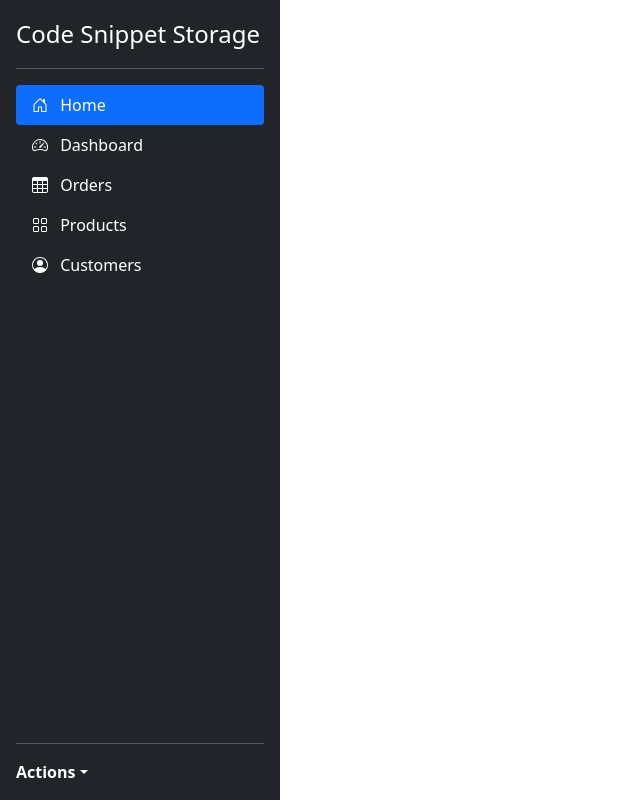
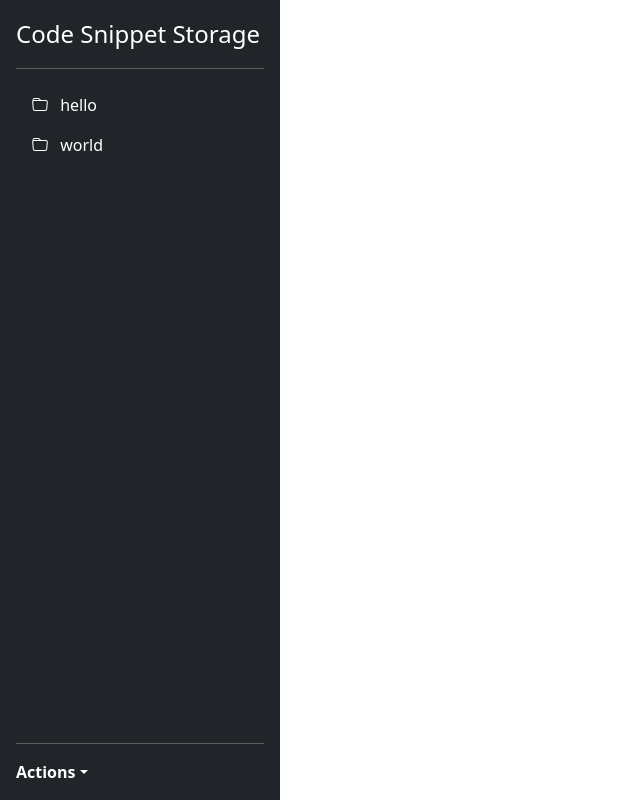
Before and after one commit to andrew-waite/code-snippet-storage, an Angular app: page / in a window 1280 px wide. Shown: the whole page, without its empty margins (0-640 px from the left). Built offline with nearby package versions, Linux system fonts and the light colour scheme.

Commit message:
Create folders dynamically from data source

```diff
--- /dev/null
+++ b/src/app/FolderRepository.ts
@@ -0,0 +1,3 @@
+export interface FolderRepository {
+    getFolders: () => Array<string>;
+}
--- /dev/null
+++ b/src/app/JsonFolderRepository.ts
@@ -0,0 +1,7 @@
+import { FolderRepository } from "./FolderRepository";
+
+export class JsonFolderRepository implements FolderRepository {
+    getFolders(): Array<string> {
+        throw new Error("Method not implemented.");
+    }
+}
--- a/src/app/app.component.html
+++ b/src/app/app.component.html
@@ -1,55 +1,6 @@
 <svg xmlns="http://www.w3.org/2000/svg" style="display: none;">
-  <symbol id="home" viewBox="0 0 16 16">
-    <path d="M8.354 1.146a.5.5 0 0 0-.708 0l-6 6A.5.5 0 0 0 1.5 7.5v7a.5.5 0 0 0 .5.5h4.5a.5.5 0 0 0 .5-.5v-4h2v4a.5.5 0 0 0 .5.5H14a.5.5 0 0 0 .5-.5v-7a.5.5 0 0 0-.146-.354L13 5.793V2.5a.5.5 0 0 0-.5-.5h-1a.5.5 0 0 0-.5.5v1.293L8.354 1.146zM2.5 14V7.707l5.5-5.5 5.5 5.5V14H10v-4a.5.5 0 0 0-.5-.5h-3a.5.5 0 0 0-.5.5v4H2.5z"/>
-  </symbol>
-  <symbol id="speedometer2" viewBox="0 0 16 16">
-    <path d="M8 4a.5.5 0 0 1 .5.5V6a.5.5 0 0 1-1 0V4.5A.5.5 0 0 1 8 4zM3.732 5.732a.5.5 0 0 1 .707 0l.915.914a.5.5 0 1 1-.708.708l-.914-.915a.5.5 0 0 1 0-.707zM2 10a.5.5 0 0 1 .5-.5h1.586a.5.5 0 0 1 0 1H2.5A.5.5 0 0 1 2 10zm9.5 0a.5.5 0 0 1 .5-.5h1.5a.5.5 0 0 1 0 1H12a.5.5 0 0 1-.5-.5zm.754-4.246a.389.389 0 0 0-.527-.02L7.547 9.31a.91.91 0 1 0 1.302 1.258l3.434-4.297a.389.389 0 0 0-.029-.518z"/>
-    <path fill-rule="evenodd" d="M0 10a8 8 0 1 1 15.547 2.661c-.442 1.253-1.845 1.602-2.932 1.25C11.309 13.488 9.475 13 8 13c-1.474 0-3.31.488-4.615.911-1.087.352-2.49.003-2.932-1.25A7.988 7.988 0 0 1 0 10zm8-7a7 7 0 0 0-6.603 9.329c.203.575.923.876 1.68.63C4.397 12.533 6.358 12 8 12s3.604.532 4.923.96c.757.245 1.477-.056 1.68-.631A7 7 0 0 0 8 3z"/>
-  </symbol>
-  <symbol id="table" viewBox="0 0 16 16">
-    <path d="M0 2a2 2 0 0 1 2-2h12a2 2 0 0 1 2 2v12a2 2 0 0 1-2 2H2a2 2 0 0 1-2-2V2zm15 2h-4v3h4V4zm0 4h-4v3h4V8zm0 4h-4v3h3a1 1 0 0 0 1-1v-2zm-5 3v-3H6v3h4zm-5 0v-3H1v2a1 1 0 0 0 1 1h3zm-4-4h4V8H1v3zm0-4h4V4H1v3zm5-3v3h4V4H6zm4 4H6v3h4V8z"/>
-  </symbol>
-  <symbol id="people-circle" viewBox="0 0 16 16">
-    <path d="M11 6a3 3 0 1 1-6 0 3 3 0 0 1 6 0z"/>
-    <path fill-rule="evenodd" d="M0 8a8 8 0 1 1 16 0A8 8 0 0 1 0 8zm8-7a7 7 0 0 0-5.468 11.37C3.242 11.226 4.805 10 8 10s4.757 1.225 5.468 2.37A7 7 0 0 0 8 1z"/>
-  </symbol>
-  <symbol id="grid" viewBox="0 0 16 16">
-    <path d="M1 2.5A1.5 1.5 0 0 1 2.5 1h3A1.5 1.5 0 0 1 7 2.5v3A1.5 1.5 0 0 1 5.5 7h-3A1.5 1.5 0 0 1 1 5.5v-3zM2.5 2a.5.5 0 0 0-.5.5v3a.5.5 0 0 0 .5.5h3a.5.5 0 0 0 .5-.5v-3a.5.5 0 0 0-.5-.5h-3zm6.5.5A1.5 1.5 0 0 1 10.5 1h3A1.5 1.5 0 0 1 15 2.5v3A1.5 1.5 0 0 1 13.5 7h-3A1.5 1.5 0 0 1 9 5.5v-3zm1.5-.5a.5.5 0 0 0-.5.5v3a.5.5 0 0 0 .5.5h3a.5.5 0 0 0 .5-.5v-3a.5.5 0 0 0-.5-.5h-3zM1 10.5A1.5 1.5 0 0 1 2.5 9h3A1.5 1.5 0 0 1 7 10.5v3A1.5 1.5 0 0 1 5.5 15h-3A1.5 1.5 0 0 1 1 13.5v-3zm1.5-.5a.5.5 0 0 0-.5.5v3a.5.5 0 0 0 .5.5h3a.5.5 0 0 0 .5-.5v-3a.5.5 0 0 0-.5-.5h-3zm6.5.5A1.5 1.5 0 0 1 10.5 9h3a1.5 1.5 0 0 1 1.5 1.5v3a1.5 1.5 0 0 1-1.5 1.5h-3A1.5 1.5 0 0 1 9 13.5v-3zm1.5-.5a.5.5 0 0 0-.5.5v3a.5.5 0 0 0 .5.5h3a.5.5 0 0 0 .5-.5v-3a.5.5 0 0 0-.5-.5h-3z"/>
-  </symbol>
-  <symbol id="collection" viewBox="0 0 16 16">
-    <path d="M2.5 3.5a.5.5 0 0 1 0-1h11a.5.5 0 0 1 0 1h-11zm2-2a.5.5 0 0 1 0-1h7a.5.5 0 0 1 0 1h-7zM0 13a1.5 1.5 0 0 0 1.5 1.5h13A1.5 1.5 0 0 0 16 13V6a1.5 1.5 0 0 0-1.5-1.5h-13A1.5 1.5 0 0 0 0 6v7zm1.5.5A.5.5 0 0 1 1 13V6a.5.5 0 0 1 .5-.5h13a.5.5 0 0 1 .5.5v7a.5.5 0 0 1-.5.5h-13z"/>
-  </symbol>
-  <symbol id="calendar3" viewBox="0 0 16 16">
-    <path d="M14 0H2a2 2 0 0 0-2 2v12a2 2 0 0 0 2 2h12a2 2 0 0 0 2-2V2a2 2 0 0 0-2-2zM1 3.857C1 3.384 1.448 3 2 3h12c.552 0 1 .384 1 .857v10.286c0 .473-.448.857-1 .857H2c-.552 0-1-.384-1-.857V3.857z"/>
-    <path d="M6.5 7a1 1 0 1 0 0-2 1 1 0 0 0 0 2zm3 0a1 1 0 1 0 0-2 1 1 0 0 0 0 2zm3 0a1 1 0 1 0 0-2 1 1 0 0 0 0 2zm-9 3a1 1 0 1 0 0-2 1 1 0 0 0 0 2zm3 0a1 1 0 1 0 0-2 1 1 0 0 0 0 2zm3 0a1 1 0 1 0 0-2 1 1 0 0 0 0 2zm3 0a1 1 0 1 0 0-2 1 1 0 0 0 0 2zm-9 3a1 1 0 1 0 0-2 1 1 0 0 0 0 2zm3 0a1 1 0 1 0 0-2 1 1 0 0 0 0 2zm3 0a1 1 0 1 0 0-2 1 1 0 0 0 0 2z"/>
-  </symbol>
-  <symbol id="chat-quote-fill" viewBox="0 0 16 16">
-    <path d="M16 8c0 3.866-3.582 7-8 7a9.06 9.06 0 0 1-2.347-.306c-.584.296-1.925.864-4.181 1.234-.2.032-.352-.176-.273-.362.354-.836.674-1.95.77-2.966C.744 11.37 0 9.76 0 8c0-3.866 3.582-7 8-7s8 3.134 8 7zM7.194 6.766a1.688 1.688 0 0 0-.227-.272 1.467 1.467 0 0 0-.469-.324l-.008-.004A1.785 1.785 0 0 0 5.734 6C4.776 6 4 6.746 4 7.667c0 .92.776 1.666 1.734 1.666.343 0 .662-.095.931-.26-.137.389-.39.804-.81 1.22a.405.405 0 0 0 .011.59c.173.16.447.155.614-.01 1.334-1.329 1.37-2.758.941-3.706a2.461 2.461 0 0 0-.227-.4zM11 9.073c-.136.389-.39.804-.81 1.22a.405.405 0 0 0 .012.59c.172.16.446.155.613-.01 1.334-1.329 1.37-2.758.942-3.706a2.466 2.466 0 0 0-.228-.4 1.686 1.686 0 0 0-.227-.273 1.466 1.466 0 0 0-.469-.324l-.008-.004A1.785 1.785 0 0 0 10.07 6c-.957 0-1.734.746-1.734 1.667 0 .92.777 1.666 1.734 1.666.343 0 .662-.095.931-.26z"/>
-  </symbol>
-  <symbol id="cpu-fill" viewBox="0 0 16 16">
-    <path d="M6.5 6a.5.5 0 0 0-.5.5v3a.5.5 0 0 0 .5.5h3a.5.5 0 0 0 .5-.5v-3a.5.5 0 0 0-.5-.5h-3z"/>
-    <path d="M5.5.5a.5.5 0 0 0-1 0V2A2.5 2.5 0 0 0 2 4.5H.5a.5.5 0 0 0 0 1H2v1H.5a.5.5 0 0 0 0 1H2v1H.5a.5.5 0 0 0 0 1H2v1H.5a.5.5 0 0 0 0 1H2A2.5 2.5 0 0 0 4.5 14v1.5a.5.5 0 0 0 1 0V14h1v1.5a.5.5 0 0 0 1 0V14h1v1.5a.5.5 0 0 0 1 0V14h1v1.5a.5.5 0 0 0 1 0V14a2.5 2.5 0 0 0 2.5-2.5h1.5a.5.5 0 0 0 0-1H14v-1h1.5a.5.5 0 0 0 0-1H14v-1h1.5a.5.5 0 0 0 0-1H14v-1h1.5a.5.5 0 0 0 0-1H14A2.5 2.5 0 0 0 11.5 2V.5a.5.5 0 0 0-1 0V2h-1V.5a.5.5 0 0 0-1 0V2h-1V.5a.5.5 0 0 0-1 0V2h-1V.5zm1 4.5h3A1.5 1.5 0 0 1 11 6.5v3A1.5 1.5 0 0 1 9.5 11h-3A1.5 1.5 0 0 1 5 9.5v-3A1.5 1.5 0 0 1 6.5 5z"/>
-  </symbol>
-  <symbol id="gear-fill" viewBox="0 0 16 16">
-    <path d="M9.405 1.05c-.413-1.4-2.397-1.4-2.81 0l-.1.34a1.464 1.464 0 0 1-2.105.872l-.31-.17c-1.283-.698-2.686.705-1.987 1.987l.169.311c.446.82.023 1.841-.872 2.105l-.34.1c-1.4.413-1.4 2.397 0 2.81l.34.1a1.464 1.464 0 0 1 .872 2.105l-.17.31c-.698 1.283.705 2.686 1.987 1.987l.311-.169a1.464 1.464 0 0 1 2.105.872l.1.34c.413 1.4 2.397 1.4 2.81 0l.1-.34a1.464 1.464 0 0 1 2.105-.872l.31.17c1.283.698 2.686-.705 1.987-1.987l-.169-.311a1.464 1.464 0 0 1 .872-2.105l.34-.1c1.4-.413 1.4-2.397 0-2.81l-.34-.1a1.464 1.464 0 0 1-.872-2.105l.17-.31c.698-1.283-.705-2.686-1.987-1.987l-.311.169a1.464 1.464 0 0 1-2.105-.872l-.1-.34zM8 10.93a2.929 2.929 0 1 1 0-5.86 2.929 2.929 0 0 1 0 5.858z"/>
-  </symbol>
-  <symbol id="speedometer" viewBox="0 0 16 16">
-    <path d="M8 2a.5.5 0 0 1 .5.5V4a.5.5 0 0 1-1 0V2.5A.5.5 0 0 1 8 2zM3.732 3.732a.5.5 0 0 1 .707 0l.915.914a.5.5 0 1 1-.708.708l-.914-.915a.5.5 0 0 1 0-.707zM2 8a.5.5 0 0 1 .5-.5h1.586a.5.5 0 0 1 0 1H2.5A.5.5 0 0 1 2 8zm9.5 0a.5.5 0 0 1 .5-.5h1.5a.5.5 0 0 1 0 1H12a.5.5 0 0 1-.5-.5zm.754-4.246a.389.389 0 0 0-.527-.02L7.547 7.31A.91.91 0 1 0 8.85 8.569l3.434-4.297a.389.389 0 0 0-.029-.518z"/>
-    <path fill-rule="evenodd" d="M6.664 15.889A8 8 0 1 1 9.336.11a8 8 0 0 1-2.672 15.78zm-4.665-4.283A11.945 11.945 0 0 1 8 10c2.186 0 4.236.585 6.001 1.606a7 7 0 1 0-12.002 0z"/>
-  </symbol>
-  <symbol id="toggles2" viewBox="0 0 16 16">
-    <path d="M9.465 10H12a2 2 0 1 1 0 4H9.465c.34-.588.535-1.271.535-2 0-.729-.195-1.412-.535-2z"/>
-    <path d="M6 15a3 3 0 1 0 0-6 3 3 0 0 0 0 6zm0 1a4 4 0 1 1 0-8 4 4 0 0 1 0 8zm.535-10a3.975 3.975 0 0 1-.409-1H4a1 1 0 0 1 0-2h2.126c.091-.355.23-.69.41-1H4a2 2 0 1 0 0 4h2.535z"/>
-    <path d="M14 4a4 4 0 1 1-8 0 4 4 0 0 1 8 0z"/>
-  </symbol>
-  <symbol id="tools" viewBox="0 0 16 16">
-    <path d="M1 0L0 1l2.2 3.081a1 1 0 0 0 .815.419h.07a1 1 0 0 1 .708.293l2.675 2.675-2.617 2.654A3.003 3.003 0 0 0 0 13a3 3 0 1 0 5.878-.851l2.654-2.617.968.968-.305.914a1 1 0 0 0 .242 1.023l3.356 3.356a1 1 0 0 0 1.414 0l1.586-1.586a1 1 0 0 0 0-1.414l-3.356-3.356a1 1 0 0 0-1.023-.242L10.5 9.5l-.96-.96 2.68-2.643A3.005 3.005 0 0 0 16 3c0-.269-.035-.53-.102-.777l-2.14 2.141L12 4l-.364-1.757L13.777.102a3 3 0 0 0-3.675 3.68L7.462 6.46 4.793 3.793a1 1 0 0 1-.293-.707v-.071a1 1 0 0 0-.419-.814L1 0zm9.646 10.646a.5.5 0 0 1 .708 0l3 3a.5.5 0 0 1-.708.708l-3-3a.5.5 0 0 1 0-.708zM3 11l.471.242.529.026.287.445.445.287.026.529L5 13l-.242.471-.026.529-.445.287-.287.445-.529.026L3 15l-.471-.242L2 14.732l-.287-.445L1.268 14l-.026-.529L1 13l.242-.471.026-.529.445-.287.287-.445.529-.026L3 11z"/>
-  </symbol>
-  <symbol id="chevron-right" viewBox="0 0 16 16">
-    <path fill-rule="evenodd" d="M4.646 1.646a.5.5 0 0 1 .708 0l6 6a.5.5 0 0 1 0 .708l-6 6a.5.5 0 0 1-.708-.708L10.293 8 4.646 2.354a.5.5 0 0 1 0-.708z"/>
-  </symbol>
-  <symbol id="geo-fill" viewBox="0 0 16 16">
-    <path fill-rule="evenodd" d="M4 4a4 4 0 1 1 4.5 3.969V13.5a.5.5 0 0 1-1 0V7.97A4 4 0 0 1 4 3.999zm2.493 8.574a.5.5 0 0 1-.411.575c-.712.118-1.28.295-1.655.493a1.319 1.319 0 0 0-.37.265.301.301 0 0 0-.057.09V14l.002.008a.147.147 0 0 0 .016.033.617.617 0 0 0 .145.15c.165.13.435.27.813.395.751.25 1.82.414 3.024.414s2.273-.163 3.024-.414c.378-.126.648-.265.813-.395a.619.619 0 0 0 .146-.15.148.148 0 0 0 .015-.033L12 14v-.004a.301.301 0 0 0-.057-.09 1.318 1.318 0 0 0-.37-.264c-.376-.198-.943-.375-1.655-.493a.5.5 0 1 1 .164-.986c.77.127 1.452.328 1.957.594C12.5 13 13 13.4 13 14c0 .426-.26.752-.544.977-.29.228-.68.413-1.116.558-.878.293-2.059.465-3.34.465-1.281 0-2.462-.172-3.34-.465-.436-.145-.826-.33-1.116-.558C3.26 14.752 3 14.426 3 14c0-.599.5-1 .961-1.243.505-.266 1.187-.467 1.957-.594a.5.5 0 0 1 .575.411z"/>
+  <symbol id="folder" width="16" height="16" fill="currentColor" class="bi bi-folder" viewBox="0 0 16 16">
+    <path d="M.54 3.87.5 3a2 2 0 0 1 2-2h3.672a2 2 0 0 1 1.414.586l.828.828A2 2 0 0 0 9.828 3h3.982a2 2 0 0 1 1.992 2.181l-.637 7A2 2 0 0 1 13.174 14H2.826a2 2 0 0 1-1.991-1.819l-.637-7a1.99 1.99 0 0 1 .342-1.31zM2.19 4a1 1 0 0 0-.996 1.09l.637 7a1 1 0 0 0 .995.91h10.348a1 1 0 0 0 .995-.91l.637-7A1 1 0 0 0 13.81 4H2.19zm4.69-1.707A1 1 0 0 0 6.172 2H2.5a1 1 0 0 0-1 .981l.006.139C1.72 3.042 1.95 3 2.19 3h5.396l-.707-.707z"/>
   </symbol>
 </svg>
 
@@ -62,34 +13,10 @@
     </a>
     <hr>
     <ul class="nav nav-pills flex-column mb-auto">
-      <li class="nav-item">
-        <a href="#" class="nav-link active" aria-current="page">
-          <svg class="bi me-2" width="16" height="16"><use xlink:href="#home"/></svg>
-          Home
-        </a>
-      </li>
-      <li>
-        <a href="#" class="nav-link text-white">
-          <svg class="bi me-2" width="16" height="16"><use xlink:href="#speedometer2"/></svg>
-          Dashboard
-        </a>
-      </li>
-      <li>
-        <a href="#" class="nav-link text-white">
-          <svg class="bi me-2" width="16" height="16"><use xlink:href="#table"/></svg>
-          Orders
-        </a>
-      </li>
-      <li>
-        <a href="#" class="nav-link text-white">
-          <svg class="bi me-2" width="16" height="16"><use xlink:href="#grid"/></svg>
-          Products
-        </a>
-      </li>
-      <li>
-        <a href="#" class="nav-link text-white">
-          <svg class="bi me-2" width="16" height="16"><use xlink:href="#people-circle"/></svg>
-          Customers
+      <li class="nav-item folders" *ngFor="let foldername of foldernames">
+        <a href="#" class="nav-link text-white" aria-current="page">
+          <svg class="bi me-2" width="16" height="16"><use xlink:href="#folder"/></svg>
+          {{foldername}}
         </a>
       </li>
     </ul>
--- a/src/app/app.component.sass
+++ b/src/app/app.component.sass
@@ -11,3 +11,6 @@ main
   vertical-align: -.125em
   pointer-events: none
   fill: currentColor
+
+.nav-item.folders>a:hover
+  background-color: #0d6efd
--- a/src/app/app.component.ts
+++ b/src/app/app.component.ts
@@ -1,10 +1,18 @@
-import { Component } from '@angular/core';
+import { Component, Inject } from '@angular/core';
+import { FolderRepository } from './FolderRepository';
+import { JsonFolderRepository } from './JsonFolderRepository';
 
 @Component({
   selector: 'app-root',
   templateUrl: './app.component.html',
   styleUrls: ['./app.component.sass']
 })
+
 export class AppComponent {
-  title = 'code-snippet-storage';
+  public foldernames: Array<string> = [];
+  public title = 'code-snippet-storage';
+
+  public ngOnInit() {
+    this.foldernames.push("hello", "world");
+  }
 }
```
